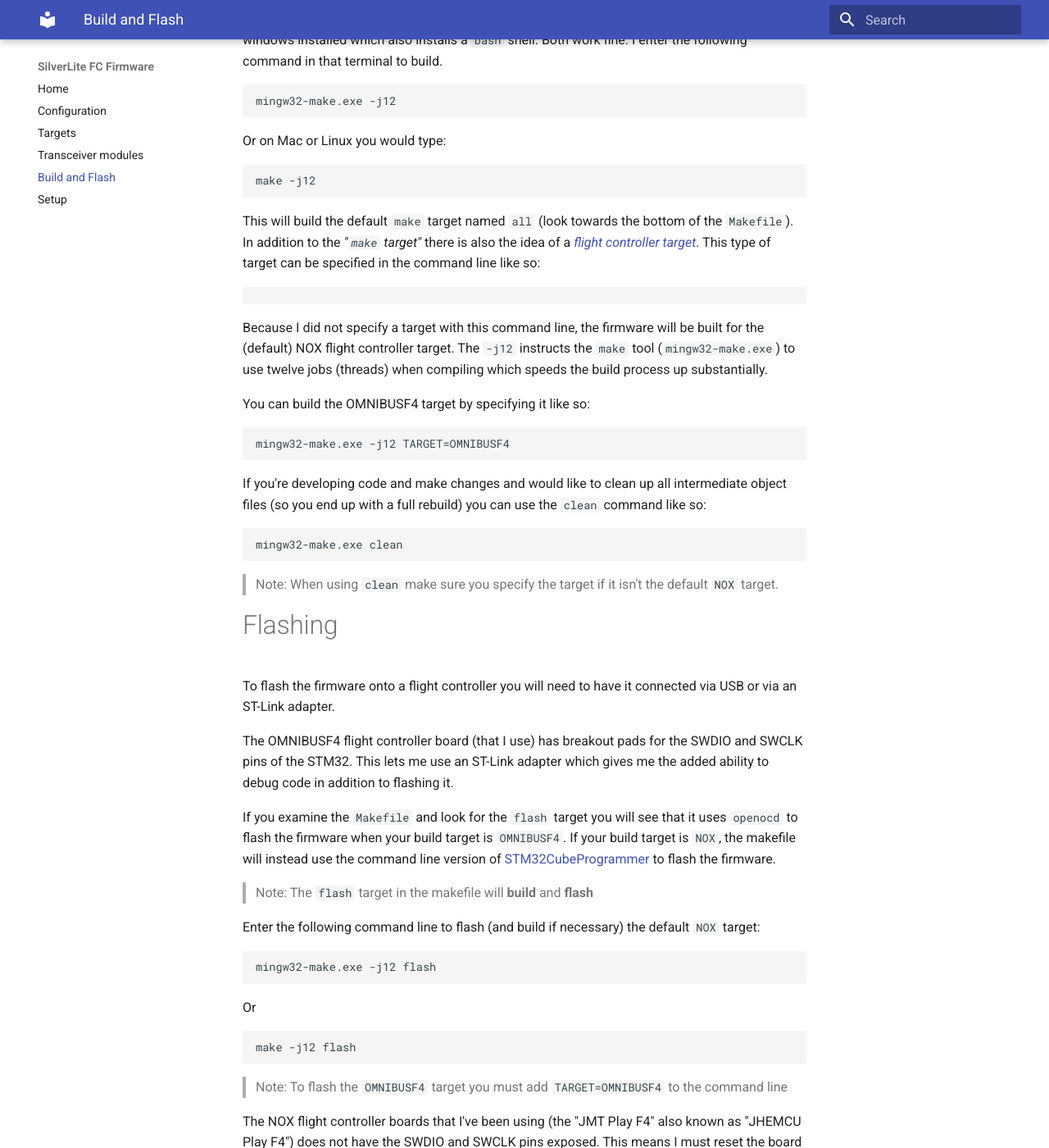
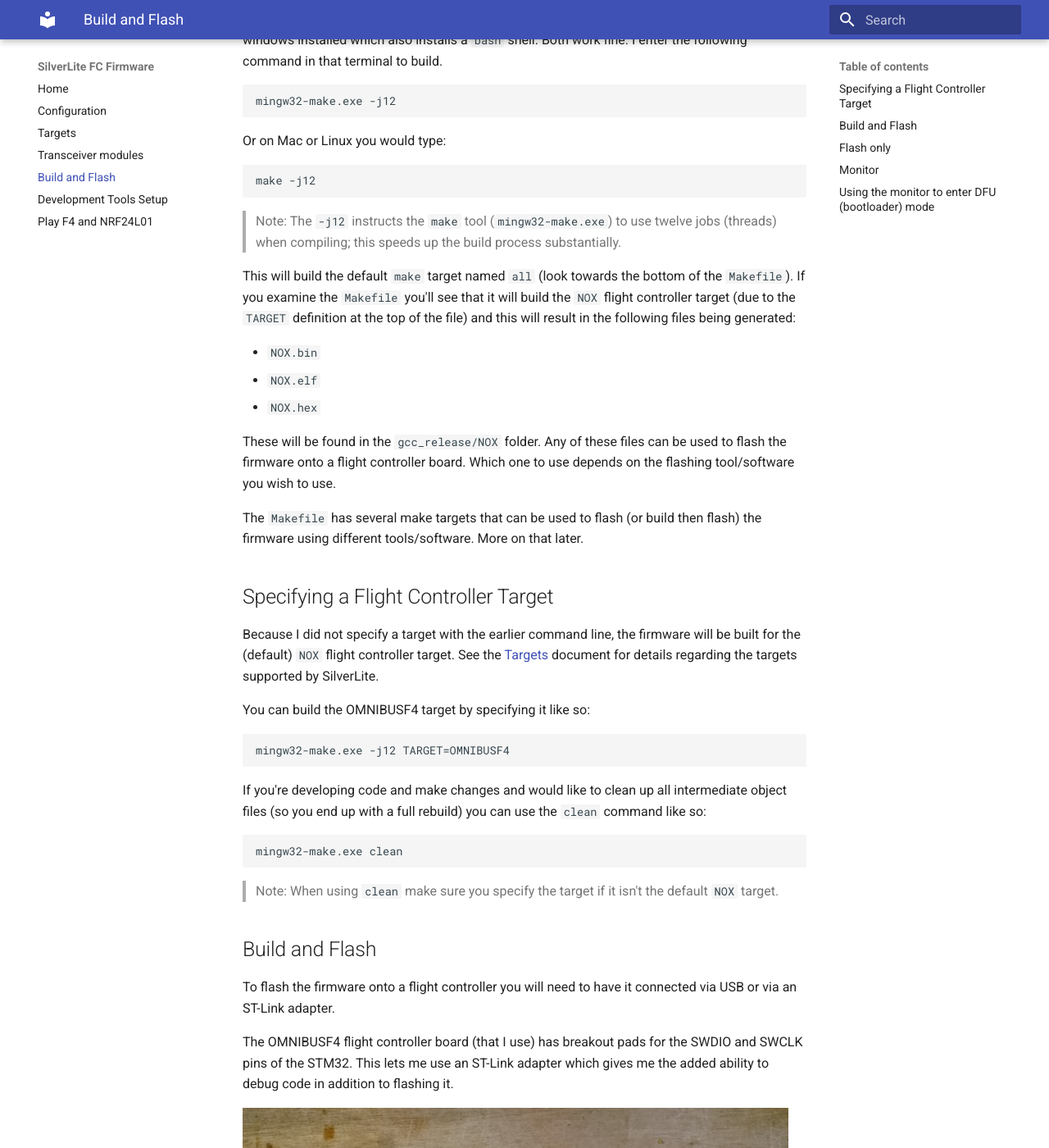
Before and after one commit to sakitume/SilverLite-FC, an MkDocs documentation site: the page built from docs/Develop.md, in a window 1280 px wide and 1400 px high, scrolled down 489 px. Shown: the whole window at 82% size. Built offline with MkDocs 1.6.1 and Material for MkDocs 9.7.7, drawn with Linux system fonts in a browser that asks for light colours; some of the changed text lies outside the part shown.

Commit message:
Update documentation

````diff
--- a/docs/Develop.md
+++ b/docs/Develop.md
@@ -27,18 +27,27 @@
 make -j12
 ```
 
+> Note: The `-j12` instructs the `make` tool (`mingw32-make.exe`) to use twelve jobs (threads) when compiling; this speeds up the build process
+substantially.
+
 This will build the default `make` target named `all` (look towards the bottom of the `Makefile`).
-In addition to the *"`make` target"* there is also the idea of a [*flight controller target*](Targets.md).
-This type of target can be specified in the command line like so:
+If you examine the `Makefile` you'll see that it will build the `NOX` flight controller target
+(due to the `TARGET` definition at the top of the file) and this will result in the following files being generated:
 
-```
-```
+* `NOX.bin`
+* `NOX.elf`
+* `NOX.hex`
 
+These will be found in the `gcc_release/NOX` folder. Any of these files can be used to flash the firmware
+onto a flight controller board. Which one to use depends on the flashing tool/software you wish to use.
 
-Because I did not specify a target with this command line, the firmware will be built
-for the (default) NOX flight controller target. The `-j12` instructs the `make` tool
-(`mingw32-make.exe`) to use twelve jobs (threads) when compiling which speeds the build process
-up substantially.
+The `Makefile` has several make targets that can be used to flash (or build then flash) the firmware
+using different tools/software. More on that later.
+
+## Specifying a Flight Controller Target
+Because I did not specify a target with the earlier command line, the firmware will be built
+for the (default) `NOX` flight controller target. See the [Targets](Targets.md) document for
+details regarding the targets supported by SilverLite.
 
 You can build the OMNIBUSF4 target by specifying it like so:
 
@@ -55,8 +64,7 @@
 
 > Note: When using `clean` make sure you specify the target if it isn't the default `NOX` target.
 
-
-# Flashing
+## Build and Flash
 
 To flash the firmware onto a flight controller you will need to have it connected via USB
 or via an ST-Link adapter.
@@ -64,6 +72,8 @@
 The OMNIBUSF4 flight controller board (that I use) has breakout pads for the SWDIO and SWCLK pins
 of the STM32. This lets me use an ST-Link adapter which gives me the added ability to debug
 code in addition to flashing it.
+
+![OMNIBUSF4 with ST-Link](images/OMNIBUSF4_STLink.jpg)
 
 If you examine the `Makefile` and look for the `flash` target you will see that it uses `openocd`
 to flash the firmware when your build target is `OMNIBUSF4`. If your build target is `NOX`, the
@@ -104,8 +114,8 @@
 
 > Note: If you have an OMNIBUSF4 target and don't wish to use an ST-Link adapter then edit the `Makefile`
 so that it uses the [STM32CubeProgrammer](https://www.st.com/en/development-tools/stm32cubeprog.html)
-to flash the firmware. My OMNIBUSF4 flight controller board actually has a handy pushbutton to enter
-DFU mode.
+to build and flash the firmware. My OMNIBUSF4 flight controller board actually has a handy pushbutton to enter
+DFU mode. Alternatively you can build first (using the `all` target) and then use one of the flash targets described next.
 
 ## Flash only
 
@@ -115,7 +125,7 @@
 * `download` - This will use STMCubeProgrammer to flash the firmware over USB
 
 
-# Monitor
+## Monitor
 
 The `monitor.py` script (found in the project root folder) can be used to monitor the output of
 the firmware via USB connection to your PC.
@@ -191,5 +201,5 @@
 You will also see in the windows Device Manager tool that the Virtual COM port has disappeared and a new "STM32 BOOTLOADER" device appears
 under the "Universal Serial Bus devices" section.
 
-You can now flash new firmware to your board. Either with the make tool and `flash` target in our `Makefile`, or you can use the STM32CubeProgrammer
+You can now flash new firmware to your board. Use the make tool and `flash` or `download` targets, or you can use the STM32CubeProgrammer
 tool.
--- a/mkdocs.yml
+++ b/mkdocs.yml
@@ -5,7 +5,8 @@
     - Targets: Targets.md
     - Transceiver modules: Transceiver.md
     - Build and Flash: Develop.md
-    - Setup: DevToolsSetup.md
+    - Development Tools Setup: DevToolsSetup.md
+    - Play F4 and NRF24L01: PlayF4_NRF24L01.md
 
 
 
````
Also changed, not shown: docs/Configuration.md (+12 -7 lines), docs/PlayF4_NRF24L01.md (added, +101 -0 lines), docs/index.md (+3 -3 lines), docs/images/75mm_SilverLite.jpg (added), docs/images/75mm_SilverLite2.jpg (added), docs/images/OMNIBUSF4_STLink.jpg (added), docs/images/PlayF4_GR1FF_1.jpg (added), docs/images/PlayF4_NRF24L01_Alt1.jpg (added), docs/images/PlayF4_NRF24L01_Bad1.jpg (added).
